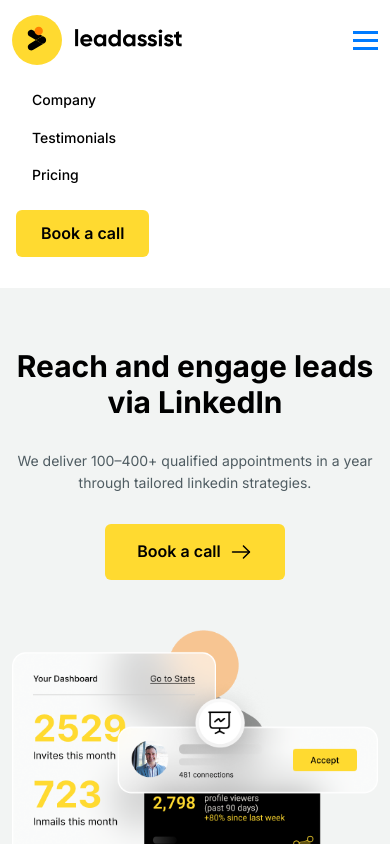
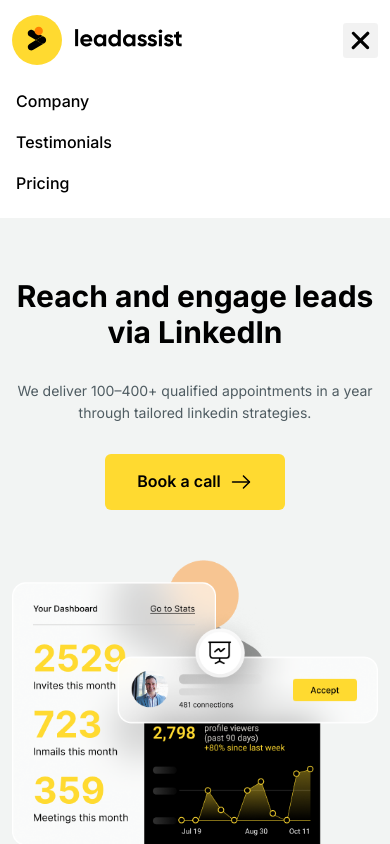
Before and after one commit to Amatullah05/LeadAssist, a React (Vite) app: page / in a window 390 px wide. Both pictures are taken after a click on the element 365 px from the left and 40 px from the top of the page. Shown: the top 844 px of the page. Built offline with nearby package versions, Linux system fonts and the light colour scheme.

Commit message:
Responsive

```diff
--- a/src/components/Header/Header.css
+++ b/src/components/Header/Header.css
@@ -23,23 +23,21 @@
 }
 
 
-
 .mobile-menu-toggle {
+  align-items: center;
+  background-color: #0000000d; /* light transparent background */
+  border: 0 solid;
+  border-radius: 3px;
+  color: #33373d;
   cursor: pointer;
   display: flex;
-  flex-direction: column;
-  gap: 5px;
+  font-size: 20px;
+  justify-content: center;
+  padding: 0.25em;
 }
-
-.mobile-menu-toggle .bar {
-  width: 25px;
-  height: 3px;
-  background-color: #333;
-  transition: 0.3s;
-}
-
-.mobile-menu-toggle .bar.open {
-  background-color: #007bff; /* change color when active */
+.mobile-menu-toggle svg {
+  color: #000; /* adjust to match your theme */
+  transition: transform 0.3s ease;
 }
 
 /* Mobile menu animation */
@@ -47,6 +45,9 @@
   animation: slideDown 0.3s ease-in-out;
 }
 
+.mobile-menu .navbar-nav .nav-item .nav-link{
+    font-size: 16px;
+}
 @keyframes slideDown {
   from {
     opacity: 0;
--- a/src/components/Header/Header.jsx
+++ b/src/components/Header/Header.jsx
@@ -42,16 +42,41 @@
           className="mobile-menu-toggle d-lg-none"
           onClick={() => setMenuOpen(!menuOpen)}
         >
-          {/* Simple icon (3 bars) */}
-          <div className={`bar ${menuOpen ? "open" : ""}`}></div>
-          <div className={`bar ${menuOpen ? "open" : ""}`}></div>
-          <div className={`bar ${menuOpen ? "open" : ""}`}></div>
+          {menuOpen ? (
+            // Close (X) Icon
+           <svg
+      aria-hidden="true"
+      role="presentation"
+      className="elementor-menu-toggle__icon--close"
+      viewBox="0 0 1000 1000"
+      xmlns="http://www.w3.org/2000/svg"
+      width="25"
+      height="25"
+      fill="currentColor"  // Makes it inherit text color
+    >
+      <path d="M742 167L500 408 258 167C246 154 233 150 217 150 196 150 179 158 167 167 154 179 150 196 150 212 150 229 154 242 171 254L408 500 167 742C138 771 138 800 167 829 196 858 225 858 254 829L496 587 738 829C750 842 767 846 783 846 800 846 817 842 829 829 842 817 846 804 846 783 846 767 842 750 829 737L588 500 833 258C863 229 863 200 833 171 804 137 775 137 742 167Z"></path>
+    </svg>
+  ) : (
+    // Hamburger Icon
+    <svg
+      aria-hidden="true"
+      role="presentation"
+      className="elementor-menu-toggle__icon--open"
+      viewBox="0 0 1000 1000"
+      xmlns="http://www.w3.org/2000/svg"
+      width="25"
+      height="25"
+      fill="currentColor"
+    >
+      <path d="M104 333H896C929 333 958 304 958 271S929 208 896 208H104C71 208 42 237 42 271S71 333 104 333ZM104 583H896C929 583 958 554 958 521S929 458 896 458H104C71 458 42 487 42 521S71 583 104 583ZM104 833H896C929 833 958 804 958 771S929 708 896 708H104C71 708 42 737 42 771S71 833 104 833Z"></path>
+    </svg>
+          )}
         </div>
       </div>
 
       {/* Mobile Menu */}
       {menuOpen && (
-        <div className="mobile-menu d-lg-none bg-white p-3">
+        <div className="mobile-menu d-lg-none bg-white pt-3">
           <ul className="navbar-nav d-flex flex-column">
             <li className="nav-item">
               <a className="nav-link" href="#top" onClick={() => setMenuOpen(false)}>Company</a>
@@ -63,15 +88,6 @@
               <a className="nav-link" href="#pricing" onClick={() => setMenuOpen(false)}>Pricing</a>
             </li>
           </ul>
-          <a
-            href="https://calendly.com/meetings-leadassist/15-min-discovery-call"
-            className="btn btn-primary mt-3"
-            target="_blank"
-            rel="noopener noreferrer"
-            onClick={() => setMenuOpen(false)}
-          >
-            Book a call
-          </a>
         </div>
       )}
     </header>
--- a/src/components/Testimonials/Testimonials.css
+++ b/src/components/Testimonials/Testimonials.css
@@ -4,6 +4,7 @@
 }
 
 .testimonial-block {
+    display: grid;
     grid-template-columns: 41% 59%;
     padding: 15px 45px 15px 15px;
     background: linear-gradient(90deg, #FFF 39.22%, #F2F2F2 87.02%);
@@ -69,21 +70,33 @@
 
 @media (max-width: 767px) {
     .testimonial-block {
+        display: flex;
+        flex-direction: column; /* stack items vertically */
+        padding: 15px;
         border-radius: 16px;
         margin: 15px 0;
     }
+
+    .testimonial-image-col {
+        width: 100%;
+    }
+
 
     .testimonial-image-container {
         min-height: 300px;
     }
 
     .testimonial-profile-image {
-        border-radius: 16px 16px 0 0;
+        border-radius: 16px 16px 16px 16px;
     }
 
     .testimonial-content-container {
         padding: 2rem 1.5rem;
         min-height: auto;
+    }
+     .testimonial-content-col {
+        width: 100%;
+        padding: 1rem;
     }
 
     .testimonial-header {
@@ -100,6 +113,9 @@
 
     .testimonial-quote {
         font-size: 1.1rem;
+    }
+    .author-info{
+        text-align: center;
     }
 
     .author-name {
@@ -119,10 +135,6 @@
 
     .testimonial-image-container {
         min-height: 250px;
-    }
-
-    .testimonial-profile-image {
-        border-radius: 12px 12px 0 0;
     }
 
     .testimonial-content-container {
```
Also changed, not shown: src/assets/images/hamburger.svg (added).
